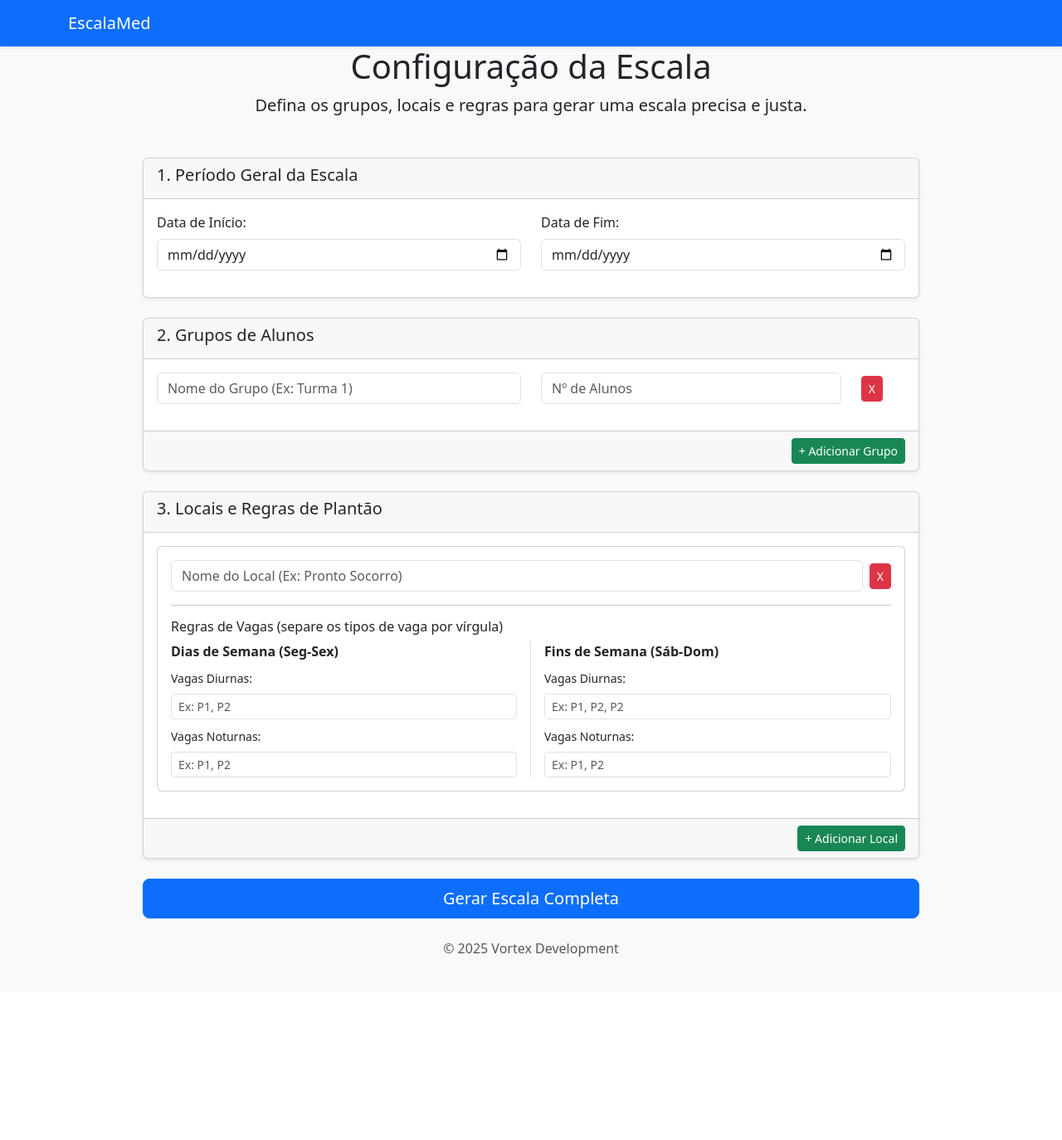
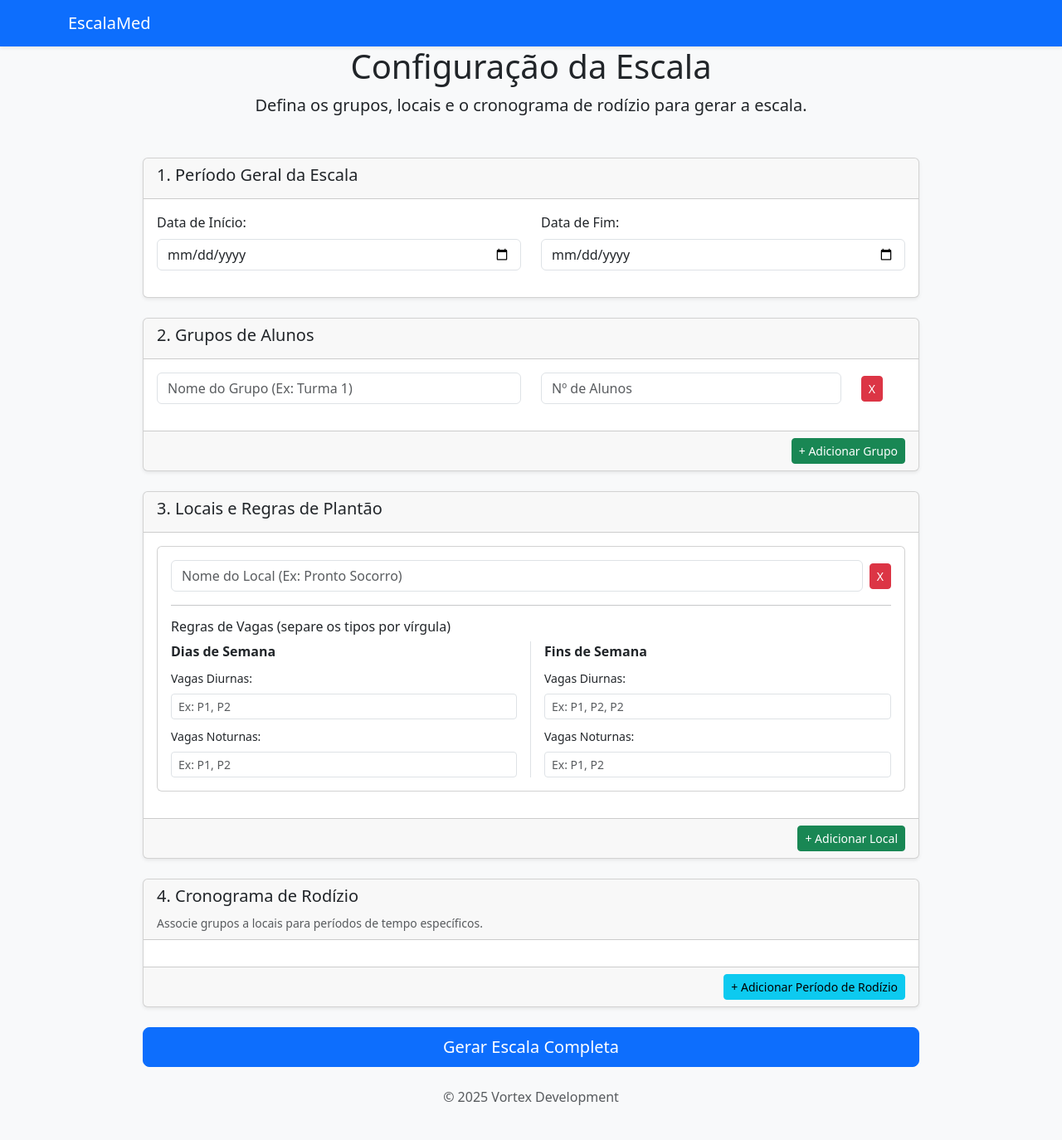
Before and after one commit to alvaro-alencar/v-skala, a Flask app: page / in a window 1280 px wide. Shown: the whole page at 83% size. Before the commit the page ends 1153 px from the top, so only its background shows below. Run offline with Flask 3, Linux system fonts and the light colour scheme.

Commit message:
adiciona interface para rodizios

```diff
--- a/app/static/js/dynamic_forms.js
+++ b/app/static/js/dynamic_forms.js
@@ -1,45 +1,26 @@
-// Variáveis para contar quantos grupos e locais já foram adicionados.
-// Isso nos ajuda a dar um 'name' único para cada campo novo.
 let grupoIndex = 0;
 let localIndex = 0;
+let rodizioIndex = 0;
 
-/**
- * Função para adicionar um novo bloco de campos para um Grupo de Alunos.
- */
+// Funções adicionarGrupo e adicionarLocal (sem alterações)
 function adicionarGrupo() {
-    grupoIndex++; // Incrementa o contador
+    grupoIndex++;
     const container = document.getElementById('grupos-container');
-
-    // Cria um novo elemento 'div' para ser o container da linha
     const newGroup = document.createElement('div');
-    newGroup.className = 'row align-items-center mb-3'; // Classes do Bootstrap para estilizar
-
-    // Define o conteúdo HTML do novo bloco de campos
+    newGroup.className = 'row align-items-center mb-3';
     newGroup.innerHTML = `
-        <div class="col-md-6">
-            <input type="text" name="grupo_nome_${grupoIndex}" class="form-control" placeholder="Nome do Grupo (Ex: Turma 1)" required>
-        </div>
-        <div class="col-md-5">
-            <input type="number" name="grupo_alunos_${grupoIndex}" class="form-control" placeholder="Nº de Alunos" min="1" required>
-        </div>
-        <div class="col-md-1">
-            <button type="button" class="btn btn-danger btn-sm" onclick="this.parentElement.parentElement.remove()">X</button>
-        </div>
+        <div class="col-md-6"><input type="text" name="grupo_nome_${grupoIndex}" class="form-control" placeholder="Nome do Grupo (Ex: Turma 1)" required></div>
+        <div class="col-md-5"><input type="number" name="grupo_alunos_${grupoIndex}" class="form-control" placeholder="Nº de Alunos" min="1" required></div>
+        <div class="col-md-1"><button type="button" class="btn btn-danger btn-sm" onclick="this.parentElement.parentElement.remove()">X</button></div>
     `;
-    // Adiciona o novo bloco de campos ao container na página HTML
     container.appendChild(newGroup);
 }
 
-/**
- * Função para adicionar um novo bloco de campos para um Local de Estágio.
- */
 function adicionarLocal() {
-    localIndex++; // Incrementa o contador
+    localIndex++;
     const container = document.getElementById('locais-container');
-
     const newLocal = document.createElement('div');
     newLocal.className = 'card mb-3';
-
     newLocal.innerHTML = `
         <div class="card-body">
             <div class="d-flex justify-content-between align-items-center mb-3">
@@ -47,39 +28,84 @@ function adicionarLocal() {
                 <button type="button" class="btn btn-danger btn-sm ms-2" onclick="this.closest('.card').remove()">X</button>
             </div>
             <hr>
-            <h6>Regras de Vagas (separe os tipos de vaga por vírgula)</h6>
+            <h6>Regras de Vagas (separe os tipos por vírgula)</h6>
             <div class="row">
-                <div class="col-md-6 border-end pe-3">
-                    <strong>Dias de Semana (Seg-Sex)</strong>
-                    <div class="mt-2">
-                        <label class="form-label small">Vagas Diurnas:</label>
-                        <input type="text" name="local_semana_diurno_${localIndex}" class="form-control form-control-sm" placeholder="Ex: P1, P2">
-                    </div>
-                    <div class="mt-2">
-                        <label class="form-label small">Vagas Noturnas:</label>
-                        <input type="text" name="local_semana_noturno_${localIndex}" class="form-control form-control-sm" placeholder="Ex: P1, P2">
-                    </div>
-                </div>
-                <div class="col-md-6 ps-3">
-                    <strong>Fins de Semana (Sáb-Dom)</strong>
-                    <div class="mt-2">
-                        <label class="form-label small">Vagas Diurnas:</label>
-                        <input type="text" name="local_fds_diurno_${localIndex}" class="form-control form-control-sm" placeholder="Ex: P1, P2, P2">
-                    </div>
-                    <div class="mt-2">
-                        <label class="form-label small">Vagas Noturnas:</label>
-                        <input type="text" name="local_fds_noturno_${localIndex}" class="form-control form-control-sm" placeholder="Ex: P1, P2">
-                    </div>
-                </div>
+                <div class="col-md-6 border-end pe-3"><strong>Dias de Semana</strong><div class="mt-2"><label class="form-label small">Vagas Diurnas:</label><input type="text" name="local_semana_diurno_${localIndex}" class="form-control form-control-sm" placeholder="Ex: P1, P2"></div><div class="mt-2"><label class="form-label small">Vagas Noturnas:</label><input type="text" name="local_semana_noturno_${localIndex}" class="form-control form-control-sm" placeholder="Ex: P1, P2"></div></div>
+                <div class="col-md-6 ps-3"><strong>Fins de Semana</strong><div class="mt-2"><label class="form-label small">Vagas Diurnas:</label><input type="text" name="local_fds_diurno_${localIndex}" class="form-control form-control-sm" placeholder="Ex: P1, P2, P2"></div><div class="mt-2"><label class="form-label small">Vagas Noturnas:</label><input type="text" name="local_fds_noturno_${localIndex}" class="form-control form-control-sm" placeholder="Ex: P1, P2"></div></div>
             </div>
         </div>
     `;
     container.appendChild(newLocal);
 }
 
-// Garante que o script só execute depois que a página HTML inteira for carregada.
+
+/**
+ * NOVA FUNÇÃO PARA ADICIONAR UM PERÍODO DE RODÍZIO
+ */
+function adicionarRodizio() {
+    rodizioIndex++;
+    const container = document.getElementById('rodizio-container');
+
+    // 1. Coleta os nomes dos grupos e locais já cadastrados
+    const gruposInputs = document.querySelectorAll('#grupos-container input[name^="grupo_nome_"]');
+    const locaisInputs = document.querySelectorAll('#locais-container input[name^="local_nome_"]');
+
+    let gruposOptions = '';
+    gruposInputs.forEach(input => {
+        if (input.value) {
+            gruposOptions += `<div class="form-check"><input class="form-check-input" type="checkbox" name="rodizio_${rodizioIndex}_grupos" value="${input.value}" id="g-${rodizioIndex}-${input.value}"><label class="form-check-label" for="g-${rodizioIndex}-${input.value}">${input.value}</label></div>`;
+        }
+    });
+
+    let locaisOptions = '';
+    locaisInputs.forEach(input => {
+        if (input.value) {
+            locaisOptions += `<div class="form-check"><input class="form-check-input" type="checkbox" name="rodizio_${rodizioIndex}_locais" value="${input.value}" id="l-${rodizioIndex}-${input.value}"><label class="form-check-label" for="l-${rodizioIndex}-${input.value}">${input.value}</label></div>`;
+        }
+    });
+
+    if (!gruposOptions || !locaisOptions) {
+        alert("Por favor, cadastre pelo menos um Grupo e um Local antes de adicionar um período de rodízio.");
+        return;
+    }
+
+    // 2. Cria o HTML para o novo período de rodízio
+    const newRodizio = document.createElement('div');
+    newRodizio.className = 'card mb-3 bg-light';
+    newRodizio.innerHTML = `
+        <div class="card-body">
+            <div class="d-flex justify-content-between align-items-center mb-3">
+                <h6 class="mb-0">Período de Rodízio ${rodizioIndex}</h6>
+                <button type="button" class="btn btn-danger btn-sm" onclick="this.closest('.card').remove()">X</button>
+            </div>
+            <div class="row">
+                <div class="col-md-6 mb-3">
+                    <label class="form-label">Início do Período:</label>
+                    <input type="date" name="rodizio_${rodizioIndex}_inicio" class="form-control" required>
+                </div>
+                <div class="col-md-6 mb-3">
+                    <label class="form-label">Fim do Período:</label>
+                    <input type="date" name="rodizio_${rodizioIndex}_fim" class="form-control" required>
+                </div>
+            </div>
+            <div class="row">
+                <div class="col-md-6">
+                    <label class="form-label fw-bold">Grupos neste período:</label>
+                    ${gruposOptions}
+                </div>
+                <div class="col-md-6">
+                    <label class="form-label fw-bold">Locais neste período:</label>
+                    ${locaisOptions}
+                </div>
+            </div>
+        </div>
+    `;
+    container.appendChild(newRodizio);
+}
+
+
 document.addEventListener('DOMContentLoaded', function() {
-    // Adiciona o primeiro grupo e o primeiro local automaticamente para facilitar o uso.
+    // Adiciona os primeiros campos para facilitar
     adicionarGrupo();
     adicionarLocal();
 });
--- a/app/templates/index.html
+++ b/app/templates/index.html
@@ -6,51 +6,40 @@
 <div class="container" style="max-width: 960px;">
     <div class="text-center mb-5">
         <h1>Configuração da Escala</h1>
-        <p class="lead">Defina os grupos, locais e regras para gerar uma escala precisa e justa.</p>
+        <p class="lead">Defina os grupos, locais e o cronograma de rodízio para gerar a escala.</p>
     </div>
 
     <form action="{{ url_for('gerar_escala') }}" method="post">
         <div class="card shadow-sm mb-4">
-            <div class="card-header">
-                <h5>1. Período Geral da Escala</h5>
-            </div>
+            <div class="card-header"><h5>1. Período Geral da Escala</h5></div>
             <div class="card-body row">
-                <div class="col-md-6 mb-3">
-                    <label for="data_inicio" class="form-label">Data de Início:</label>
-                    <input type="date" class="form-control" id="data_inicio" name="data_inicio" required>
-                </div>
-                <div class="col-md-6 mb-3">
-                    <label for="data_fim" class="form-label">Data de Fim:</label>
-                    <input type="date" class="form-control" id="data_fim" name="data_fim" required>
-                </div>
+                <div class="col-md-6 mb-3"><label for="data_inicio" class="form-label">Data de Início:</label><input type="date" class="form-control" id="data_inicio" name="data_inicio" required></div>
+                <div class="col-md-6 mb-3"><label for="data_fim" class="form-label">Data de Fim:</label><input type="date" class="form-control" id="data_fim" name="data_fim" required></div>
             </div>
         </div>
 
         <div class="card shadow-sm mb-4">
-            <div class="card-header">
-                <h5>2. Grupos de Alunos</h5>
-            </div>
-            <div class="card-body" id="grupos-container">
-                </div>
-            <div class="card-footer text-end">
-                <button type="button" class="btn btn-success btn-sm" onclick="adicionarGrupo()">+ Adicionar Grupo</button>
-            </div>
+            <div class="card-header"><h5>2. Grupos de Alunos</h5></div>
+            <div class="card-body" id="grupos-container"></div>
+            <div class="card-footer text-end"><button type="button" class="btn btn-success btn-sm" onclick="adicionarGrupo()">+ Adicionar Grupo</button></div>
+        </div>
+
+        <div class="card shadow-sm mb-4">
+            <div class="card-header"><h5>3. Locais e Regras de Plantão</h5></div>
+            <div class="card-body" id="locais-container"></div>
+            <div class="card-footer text-end"><button type="button" class="btn btn-success btn-sm" onclick="adicionarLocal()">+ Adicionar Local</button></div>
         </div>
 
         <div class="card shadow-sm mb-4">
             <div class="card-header">
-                <h5>3. Locais e Regras de Plantão</h5>
+                <h5>4. Cronograma de Rodízio</h5>
+                <small class="text-muted">Associe grupos a locais para períodos de tempo específicos.</small>
             </div>
-            <div class="card-body" id="locais-container">
-                </div>
-            <div class="card-footer text-end">
-                <button type="button" class="btn btn-success btn-sm" onclick="adicionarLocal()">+ Adicionar Local</button>
-            </div>
+            <div class="card-body" id="rodizio-container"></div>
+            <div class="card-footer text-end"><button type="button" class="btn btn-info btn-sm" onclick="adicionarRodizio()">+ Adicionar Período de Rodízio</button></div>
         </div>
 
-        <div class="d-grid gap-2 mt-4">
-            <button type="submit" class="btn btn-primary btn-lg">Gerar Escala Completa</button>
-        </div>
+        <div class="d-grid gap-2 mt-4"><button type="submit" class="btn btn-primary btn-lg">Gerar Escala Completa</button></div>
     </form>
 </div>
 {% endblock %}
```
